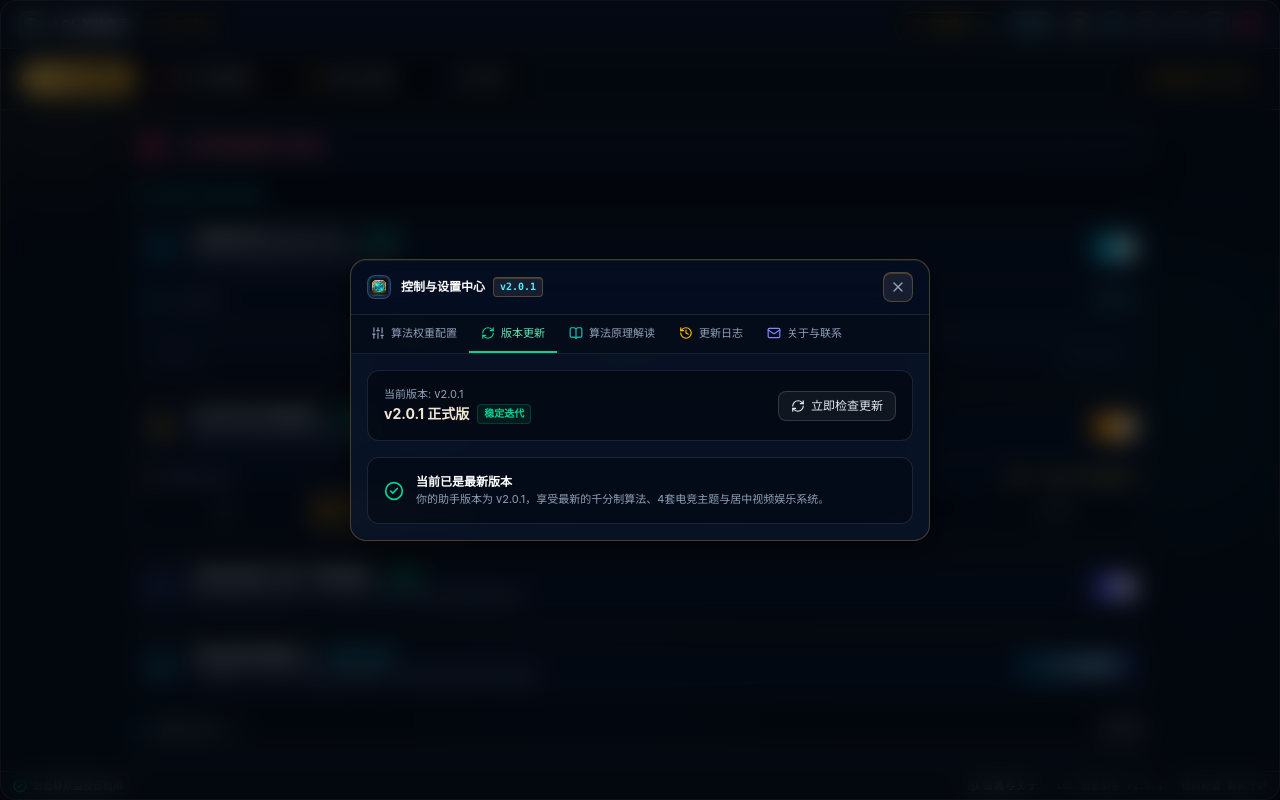
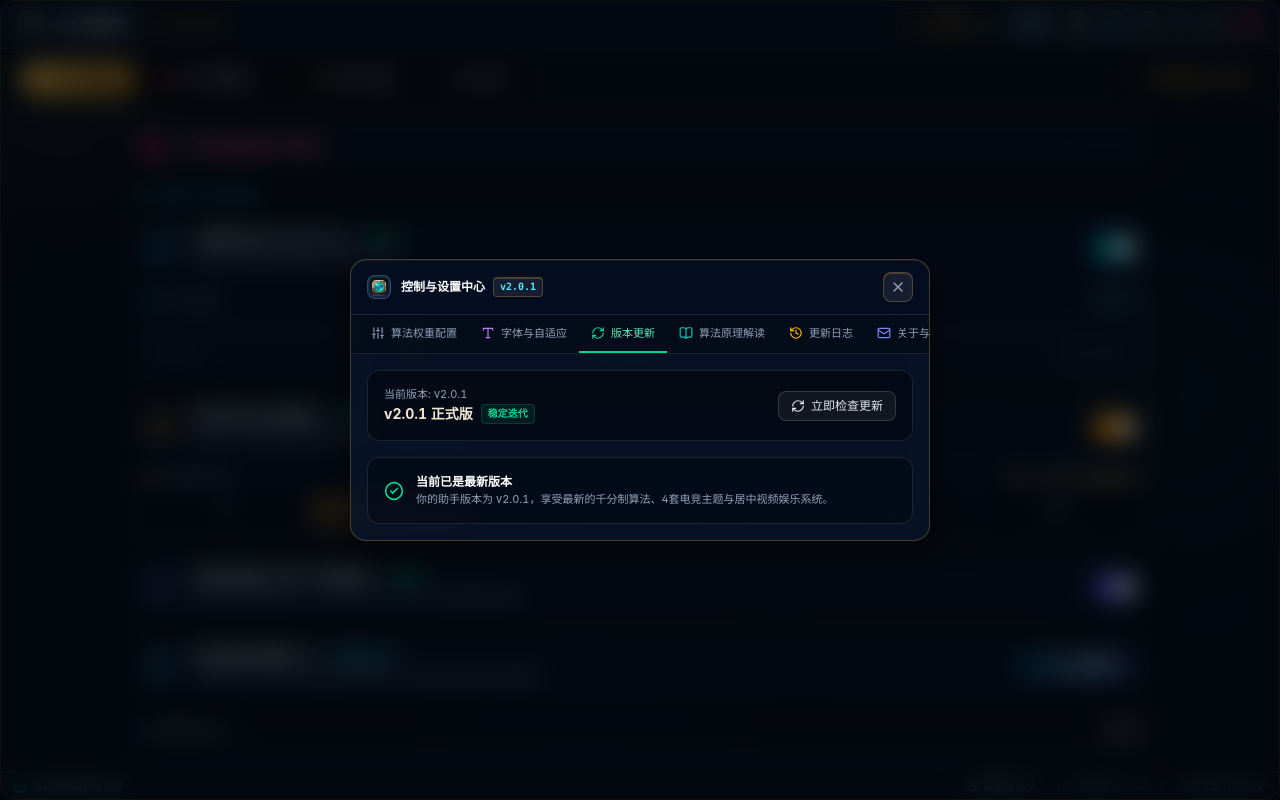
Before and after one commit to mengjio007/LOL-tool, a React (Vite) app in the folder frontend/: page / in a window 1280 px wide. Both pictures are taken after a click on the button "v2.0.1 Pro". Built offline with nearby package versions, Linux system fonts and the light colour scheme.

Commit message:
feat(ui): add modern CJK font stack, tabular-nums alignment, and fluid adaptive typography

```diff
--- a/frontend/src/App.tsx
+++ b/frontend/src/App.tsx
@@ -171,11 +171,13 @@ export default function App() {
 
   const currentTheme = THEMES.find((t) => t.id === (config.theme || 'hextech')) || THEMES[0];
 
-  // Sync active theme to html data-theme attribute
+  // Sync active theme and font-scale to html data attributes
   useEffect(() => {
     const activeTheme = config.theme || 'hextech';
     document.documentElement.setAttribute('data-theme', activeTheme);
-  }, [config.theme]);
+    const activeFontScale = config.fontScale || 'auto';
+    document.documentElement.setAttribute('data-font-scale', activeFontScale);
+  }, [config.theme, config.fontScale]);
 
   // Click outside to close theme menu
   useEffect(() => {
--- a/frontend/src/components/SettingsModal.tsx
+++ b/frontend/src/components/SettingsModal.tsx
@@ -23,6 +23,7 @@ import {
   TrendingUp,
   Award,
   Palette,
+  Type,
 } from 'lucide-react';
 import type { Config, UpdateInfo, AlgorithmConfig } from '../services/wailsBridge';
 import { WailsBridge, defaultAlgorithmConfig } from '../services/wailsBridge';
@@ -30,7 +31,7 @@ import type { translations } from '../i18n/translations';
 import { AlgorithmGuideView } from './AlgorithmGuideView';
 import appLogo from '../assets/appicon.png';
 
-export type SettingsTab = 'algoConfig' | 'updates' | 'algorithm' | 'changelog' | 'contact';
+export type SettingsTab = 'algoConfig' | 'appearance' | 'updates' | 'algorithm' | 'changelog' | 'contact';
 
 interface SettingsModalProps {
   isOpen: boolean;
@@ -211,6 +212,19 @@ export function SettingsModal({
           >
             <Sliders className="w-3.5 h-3.5" />
             <span>算法权重配置</span>
+          </button>
+
+          {/* Tab: Appearance & Typography */}
+          <button
+            onClick={() => setActiveTab('appearance')}
+            className={`flex items-center gap-1.5 py-2.5 px-3 border-b-2 font-medium transition-colors whitespace-nowrap cursor-pointer ${
+              activeTab === 'appearance'
+                ? 'border-purple-400 text-purple-300 font-bold'
+                : 'border-transparent text-slate-400 hover:text-slate-200'
+            }`}
+          >
+            <Type className="w-3.5 h-3.5 text-purple-400" />
+            <span>字体与自适应</span>
           </button>
 
           {/* Tab: Updates */}
@@ -650,6 +664,110 @@ export function SettingsModal({
             </div>
           )}
 
+          {/* TAB: Appearance & Typography */}
+          {activeTab === 'appearance' && (
+            <div className="space-y-4 text-xs">
+              {/* Introduction Card */}
+              <div className="rounded-xl border border-white/10 bg-black/40 p-4 space-y-2">
+                <div className="flex items-center justify-between">
+                  <div className="flex items-center gap-2">
+                    <div className="w-8 h-8 rounded-lg bg-purple-500/10 border border-purple-500/20 flex items-center justify-center">
+                      <Type className="w-4 h-4 text-purple-400" />
+                    </div>
+                    <div>
+                      <h4 className="font-bold text-white text-sm">自适应字阶与电竞排版引擎</h4>
+                      <p className="text-[11px] text-slate-400">
+                        系统级 CJK 黑体与 Monospace 等宽对齐，支持随视口大小动态自适应
+                      </p>
+                    </div>
+                  </div>
+                  <span className="text-[10px] font-mono text-purple-300 bg-purple-500/10 border border-purple-500/20 px-2 py-0.5 rounded-full">
+                    抗锯齿已启用
+                  </span>
+                </div>
+              </div>
+
+              {/* Font Scale Presets */}
+              <div className="rounded-xl border border-white/10 bg-black/40 p-4 space-y-3">
+                <div className="flex items-center justify-between">
+                  <span className="font-bold text-slate-200">字号与缩放模式</span>
+                  <span className="text-[11px] text-slate-400">当前生效: <span className="text-purple-300 font-mono font-bold">{config.fontScale || 'auto'}</span></span>
+                </div>
+
+                <div className="grid grid-cols-1 sm:grid-cols-5 gap-2 pt-1">
+                  {[
+                    { id: 'auto', label: '智能自适应', badge: '推荐', desc: '根据窗口宽度与屏幕DPI动态自适应，小窗防挤、大屏清晰' },
+                    { id: 'compact', label: '紧凑精致', badge: '92%', desc: '字阶缩小，信息密度高，适合小屏幕或多窗口并排' },
+                    { id: 'standard', label: '标准电竞', badge: '100%', desc: '默认黄金比例，视觉层次清晰平衡' },
+                    { id: 'large', label: '清晰大字', badge: '108%', desc: '字号微放，适合2K/4K大显示屏或稍微远距离观看' },
+                    { id: 'extra-large', label: '舒适特大', badge: '118%', desc: '放大显示，视线更轻松护眼' },
+                  ].map((scale) => {
+                    const isSelected = (config.fontScale || 'auto') === scale.id;
+                    return (
+                      <button
+                        key={scale.id}
+                        onClick={() => onUpdateConfig({ fontScale: scale.id as any })}
+                        className={`p-3 rounded-xl border text-left flex flex-col justify-between transition-all cursor-pointer ${
+                          isSelected
+                            ? 'border-purple-400/80 bg-purple-500/15 shadow-sm ring-1 ring-purple-400/30'
+                            : 'border-white/5 bg-white/[0.02] hover:bg-white/[0.06] hover:border-white/15'
+                        }`}
+                      >
+                        <div className="flex items-center justify-between w-full mb-1.5">
+                          <span className={`font-bold text-xs ${isSelected ? 'text-purple-200' : 'text-slate-200'}`}>
+                            {scale.label}
+                          </span>
+                          <span className={`text-[9px] font-mono px-1.5 py-0.2 rounded ${
+                            isSelected
+                              ? 'bg-purple-400 text-black font-bold'
+                              : 'bg-white/10 text-slate-300'
+                          }`}>
+                            {scale.badge}
+                          </span>
+                        </div>
+                        <p className="text-[10px] text-slate-400 leading-snug line-clamp-2">
+                          {scale.desc}
+                        </p>
+                      </button>
+                    );
+                  })}
+                </div>
+              </div>
+
+              {/* Live Preview Card */}
+              <div className="rounded-xl border border-white/10 bg-black/40 p-4 space-y-3">
+                <span className="font-bold text-slate-200">排版与渲染实时预览效果</span>
+
+                <div className="p-3.5 rounded-lg border border-white/5 bg-black/60 space-y-2.5">
+                  <div className="flex items-center justify-between border-b border-white/5 pb-2">
+                    <span className="text-xs font-bold text-[#f0e6d2]">狂暴之心 凯南 (Kennen)</span>
+                    <span className="text-[11px] font-mono text-emerald-400 font-bold">948 战力 · S+ 评级</span>
+                  </div>
+
+                  <div className="grid grid-cols-3 gap-2 text-[11px]">
+                    <div className="bg-white/[0.03] p-2 rounded border border-white/5">
+                      <div className="text-[10px] text-slate-500">实战战绩 (KDA)</div>
+                      <div className="font-mono font-bold text-slate-200 mt-0.5">14 / 2 / 9 (82%)</div>
+                    </div>
+                    <div className="bg-white/[0.03] p-2 rounded border border-white/5">
+                      <div className="text-[10px] text-slate-500">分均输出 (DPM)</div>
+                      <div className="font-mono font-bold text-cyan-300 mt-0.5">1,024 dmg/min</div>
+                    </div>
+                    <div className="bg-white/[0.03] p-2 rounded border border-white/5">
+                      <div className="text-[10px] text-slate-500">抗压承伤占比</div>
+                      <div className="font-mono font-bold text-purple-300 mt-0.5">28.4% 团队贡献</div>
+                    </div>
+                  </div>
+
+                  <div className="text-[10px] text-slate-400 flex items-center justify-between pt-1">
+                    <span>💡 当前字体：系统原生无衬线 CJK + Tabular-Nums 对齐</span>
+                    <span className="text-emerald-400">已实时自动保存</span>
+                  </div>
+                </div>
+              </div>
+            </div>
+          )}
+
           {/* TAB 2: Updates */}
           {activeTab === 'updates' && (
             <div className="space-y-4 text-xs">
--- a/frontend/src/index.css
+++ b/frontend/src/index.css
@@ -126,7 +126,37 @@
     --orb-color-3: rgba(185, 28, 28, 0.25);
   }
 
-  html, body, #root {
+  /* ========================================================
+     5. 现代电竞中英文字体栈与自适应字阶体系 (Fluid Typography)
+     ======================================================== */
+  :root {
+    --app-font-scale: 1;
+    --font-sans: -apple-system, BlinkMacSystemFont, "Segoe UI", Roboto, "PingFang SC", "Hiragino Sans GB", "Microsoft YaHei UI", "Microsoft YaHei", "Source Han Sans SC", "Noto Sans SC", sans-serif;
+    --font-mono: "JetBrains Mono", "Cascadia Code", "Fira Code", "Segoe UI Mono", Consolas, "SF Mono", monospace;
+  }
+
+  [data-font-scale="compact"] {
+    --app-font-scale: 0.92;
+  }
+
+  [data-font-scale="standard"] {
+    --app-font-scale: 1;
+  }
+
+  [data-font-scale="large"] {
+    --app-font-scale: 1.08;
+  }
+
+  [data-font-scale="extra-large"] {
+    --app-font-scale: 1.18;
+  }
+
+  /* 智能动态自适应：根据视口宽度 380px ~ 1200px 线性微调 */
+  [data-font-scale="auto"] {
+    --app-font-scale: clamp(0.92, calc(0.86 + 0.22 * ((100vw - 380px) / 540)), 1.15);
+  }
+
+  html, body {
     width: 100%;
     height: 100%;
     margin: 0;
@@ -139,9 +169,21 @@
     bottom: 0;
     background-color: var(--theme-bg);
     color: #f1f5f9;
-    font-family: -apple-system, BlinkMacSystemFont, "SF Pro Display", "Segoe UI", Roboto, "Helvetica Neue", sans-serif;
+    font-family: var(--font-sans);
     user-select: none;
     transition: background-color 0.3s ease;
+    -webkit-font-smoothing: antialiased;
+    -moz-osx-font-smoothing: grayscale;
+    text-rendering: optimizeLegibility;
+    font-feature-settings: "cv02", "cv03", "cv04", "cv11";
+    font-variant-numeric: tabular-nums;
+  }
+
+  #root {
+    width: 100%;
+    height: 100%;
+    overflow: hidden;
+    zoom: var(--app-font-scale, 1);
   }
 }
 
--- a/frontend/src/services/wailsBridge.ts
+++ b/frontend/src/services/wailsBridge.ts
@@ -54,6 +54,7 @@ export interface Config {
   minimizeToTray: boolean;
   alwaysOnTop: boolean;
   theme?: 'hextech' | 'aurora' | 'arcane' | 'crimson';
+  fontScale?: 'auto' | 'compact' | 'standard' | 'large' | 'extra-large';
   algorithm: AlgorithmConfig;
   deathVideo: DeathVideoConfig;
 }
--- a/frontend/wailsjs/go/models.ts
+++ b/frontend/wailsjs/go/models.ts
@@ -230,6 +230,7 @@ export namespace config {
 	    minimizeToTray: boolean;
 	    alwaysOnTop: boolean;
 	    theme: string;
+	    fontScale: string;
 	    algorithm: AlgorithmConfig;
 	    deathVideo: DeathVideoConfig;
 
@@ -249,6 +250,7 @@ export namespace config {
 	        this.minimizeToTray = source["minimizeToTray"];
 	        this.alwaysOnTop = source["alwaysOnTop"];
 	        this.theme = source["theme"];
+	        this.fontScale = source["fontScale"];
 	        this.algorithm = this.convertValues(source["algorithm"], AlgorithmConfig);
 	        this.deathVideo = this.convertValues(source["deathVideo"], DeathVideoConfig);
 	    }
```
Also changed, not shown: 2 other files (tests, documents, lock files or other folders).
